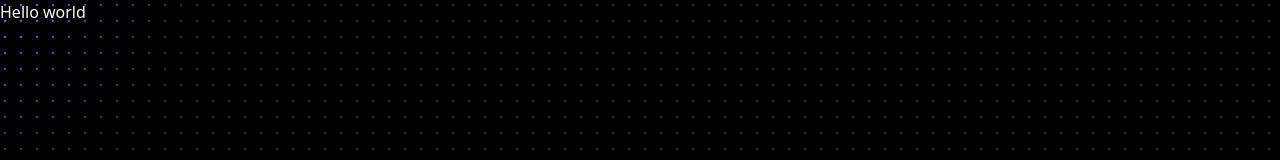
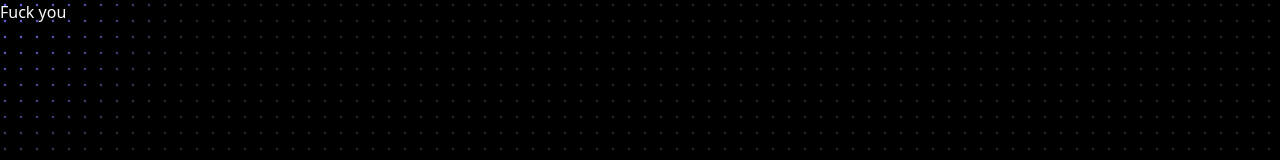
Before and after one commit to KRShanto/shanto-sales-portfolio, a Next.js app: page / in a window 1280 px wide. Shown: the top 160 px of the page. Built offline with nearby package versions, Linux system fonts and the light colour scheme.

Commit message:
refactor: update ESLint rules and integrate HeroHighlight component in layout

```diff
--- a/src/app/layout.tsx
+++ b/src/app/layout.tsx
@@ -2,6 +2,7 @@ import type { Metadata } from "next";
 import localFont from "next/font/local";
 import "./globals.css";
 import { ThemeProvider } from "@/components/theme-provider";
+import { HeroHighlight } from "@/components/ui/bg-highlight";
 
 const geistSans = localFont({
   src: "./fonts/GeistVF.woff",
@@ -29,6 +30,7 @@ export default function RootLayout({
       <body
         className={`${geistSans.variable} ${geistMono.variable} antialiased`}
       >
+        <HeroHighlight>
           <ThemeProvider
             attribute="class"
             defaultTheme="dark"
@@ -37,6 +39,7 @@ export default function RootLayout({
           >
             {children}
           </ThemeProvider>
+        </HeroHighlight>
       </body>
     </html>
   );
--- a/src/app/page.tsx
+++ b/src/app/page.tsx
@@ -1,18 +1,9 @@
 "use client";
-import { HeroHighlight } from "@/components/ui/bg-highlight";
 
 export default function Page() {
   return (
     <div>
-      <HeroHighlightDemo />
+      <h1>Fuck you</h1>
     </div>
   );
 }
-
-export function HeroHighlightDemo() {
-  return (
-    <HeroHighlight className="h-screen">
-      <h1>Hello world</h1>
-    </HeroHighlight>
-  );
-}
```
Also changed, not shown: .eslintrc.json, animation.txt (added). Lines whose indentation alone changed are shown as unchanged.
